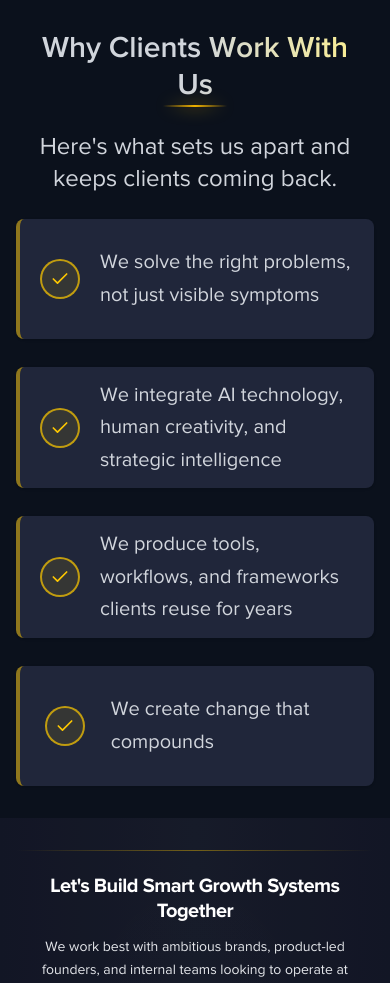
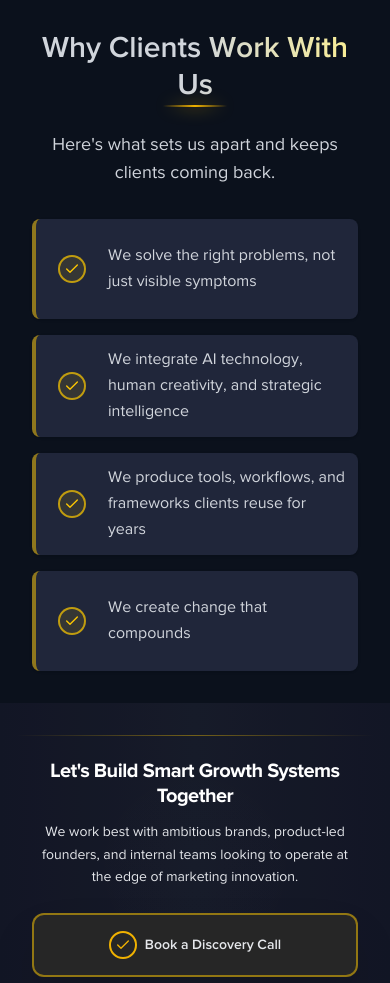
Before and after one commit to judeandy1999/vamossy.com, a Next.js app: page /consulting in a window 390 px wide. Shown: the part 4580-5563 px from the top of the page. Built offline with nearby package versions, Linux system fonts and the light colour scheme; no server answers.

Commit message:
feat: enhance layout and styling in WhyClientsWorkWithUs component for improved readability and responsiveness

```diff
--- a/components/consulting/why-clients-work-with-us.jsx
+++ b/components/consulting/why-clients-work-with-us.jsx
@@ -8,22 +8,22 @@ export default function WhyClientsWorkWithUs() {
     <Container variant="gray-gradient">
       <div className="flex flex-col items-center w-full mx-auto bg-transparent">
         <Title variant="h2" title="Why Clients Work With Us" underlineEffect={true}/>
-        <p className="text-2xl text-gray-300 text-center mb-2">Here's what sets us apart and keeps clients coming back.</p>
-        <div className="grid grid-cols-1 md:grid-cols-2 gap-7 w-full mt-4">
+        <p className="text-lg sm:text-xl md:text-2xl text-gray-300 text-center mb-4 sm:mb-6 md:mb-2 px-4 sm:px-6 md:px-0">Here's what sets us apart and keeps clients coming back.</p>
+        <div className="grid grid-cols-1 md:grid-cols-2 gap-4 sm:gap-6 md:gap-7 w-full mt-4 px-4 sm:px-6 md:px-0">
 
           {whyClientsWorkWithUs.map((item, idx) => (
             <div
               key={idx}
-              className="flex items-center gap-5 bg-[#20263a] rounded-lg px-5 py-3 border-l-4 border-yellow-400/50 shadow-sm hover:shadow-md transition-shadow min-h-[120px]"
+              className="flex items-center gap-3 sm:gap-4 md:gap-5 bg-[#20263a] rounded-lg px-3 sm:px-4 md:px-5 py-3 sm:py-3 md:py-3 border-l-4 border-yellow-400/50 shadow-sm hover:shadow-md transition-shadow min-h-[100px] sm:min-h-[110px] md:min-h-[120px]"
             >
 
               {/* Minimal outlined checkmark icon */}
-              <span className="flex items-center justify-center w-16 h-16 border-yellow-400/70">
-                <div className='rounded-full border-2 border-yellow-400/70 p-2 bg-yellow-400/10 flex items-center justify-center p-1'>
-                  <Check className="w-5 h-5 text-yellow-400" />
+              <span className="flex items-center justify-center w-12 h-12 sm:w-14 sm:h-14 md:w-16 md:h-16 border-yellow-400/70 flex-shrink-0">
+                <div className='rounded-full border-2 border-yellow-400/70 p-1 sm:p-1.5 md:p-2 bg-yellow-400/10 flex items-center justify-center'>
+                  <Check className="w-4 h-4 sm:w-4.5 sm:h-4.5 md:w-5 md:h-5 text-yellow-400" />
                 </div>
               </span>
-              <span className="text-xl md:text-2xl text-gray-300 leading-relaxed tracking-normal">
+              <span className="text-base sm:text-lg md:text-xl lg:text-2xl text-gray-300 leading-relaxed tracking-normal">
                 {item}
               </span>
             </div>
```
